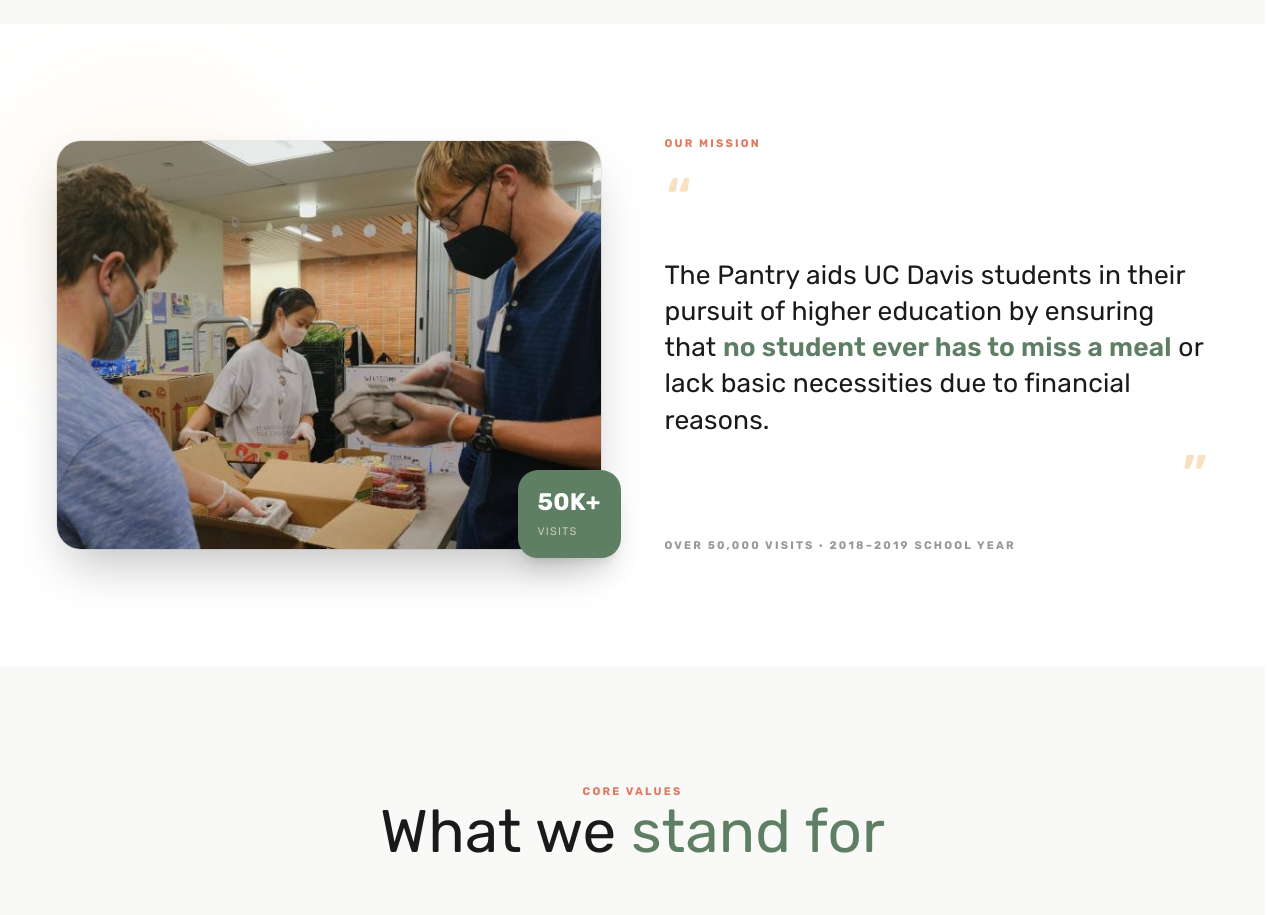
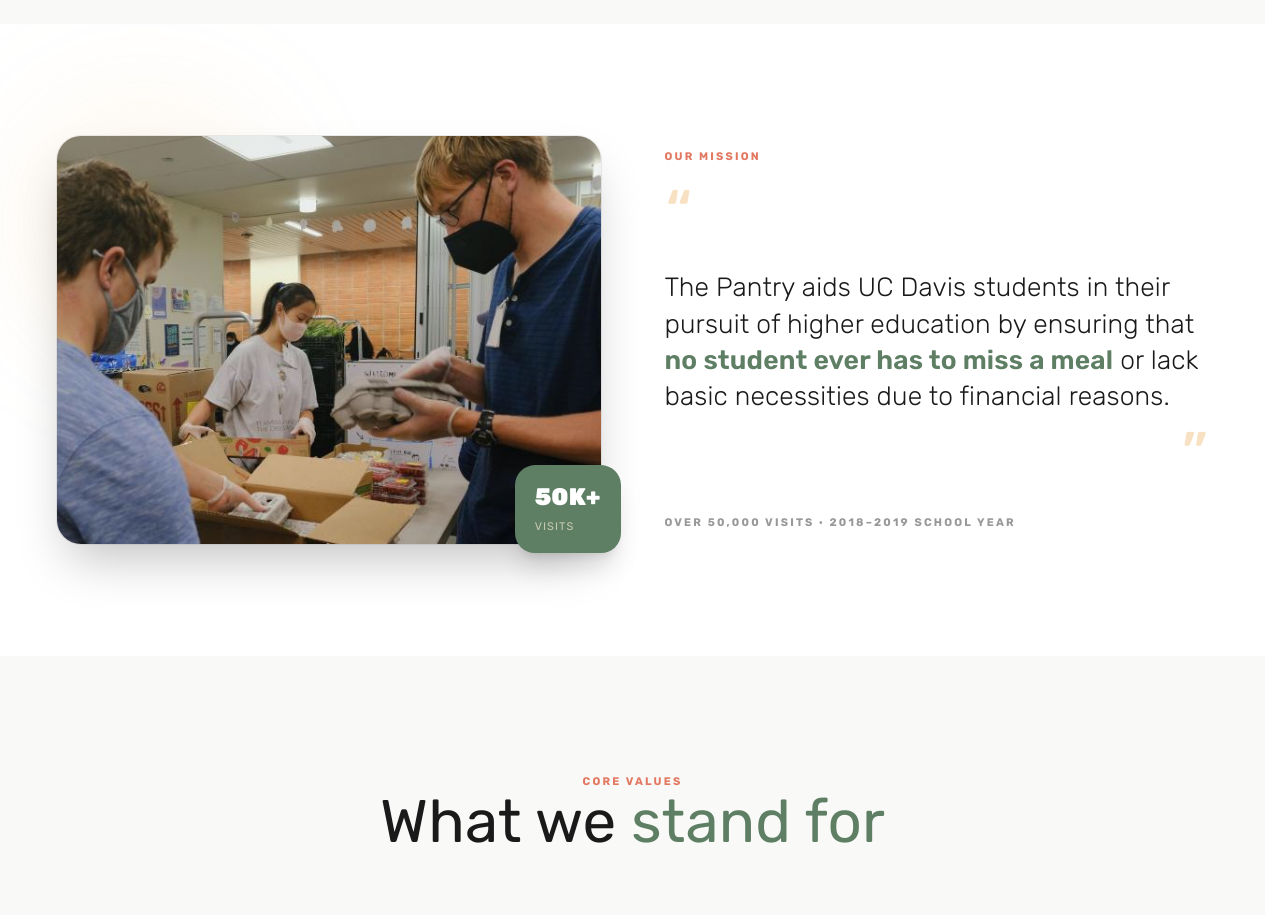
Before and after one commit to gabe-ven/SacHacks-VII, a Next.js app in the folder pantry-app/: page / in a window 1280 px wide. Shown: the part 1380-2295 px from the top of the page. Built offline with nearby package versions, Linux system fonts and the light colour scheme.

Commit message:
fix: improved windows version of website to look closer to macos

```diff
--- a/pantry-app/app/globals.css
+++ b/pantry-app/app/globals.css
@@ -1,3 +1,4 @@
+@import url("https://fonts.googleapis.com/css2?family=Rubik:ital,wght@0,300..900;1,300..900&family=Dancing+Script:wght@700&display=swap");
 @import "tailwindcss";
 
 :root {
@@ -13,11 +14,6 @@
   --pantry-tan:    #DDBE86;
   --pantry-cream:  #F4E8D0;
   --pantry-green:  #5E7F64;
-
-  --font-rubik: ui-sans-serif, system-ui, -apple-system, "Segoe UI", Roboto, "Helvetica Neue", Arial, "Noto Sans", "Liberation Sans", sans-serif;
-  --font-dancing-script: "Brush Script MT", cursive;
-  --font-sans-stack: var(--font-rubik), ui-sans-serif, system-ui, -apple-system, "Segoe UI", Roboto, "Helvetica Neue", Arial, "Noto Sans", "Liberation Sans", sans-serif;
-  --font-display-stack: var(--font-dancing-script), "Brush Script MT", cursive;
 
   --text-base-size: 16px;
   --text-base-line-height: 1.5;
@@ -70,8 +66,8 @@
   --color-pantry-cream:   var(--pantry-cream);
   --color-pantry-green:   var(--pantry-green);
 
-  --font-sans:    var(--font-sans-stack);
-  --font-display: var(--font-display-stack);
+  --font-sans:    "Rubik", sans-serif;
+  --font-display: "Dancing Script", cursive;
 
   --radius-sm: var(--radius-sm);
   --radius-md: var(--radius-md);
@@ -108,7 +104,7 @@
 body {
   background: var(--background);
   color: var(--foreground);
-  font-family: var(--font-sans-stack);
+  font-family: "Rubik", sans-serif;
   font-weight: 400;
   -webkit-font-smoothing: antialiased;
   -moz-osx-font-smoothing: grayscale;
```
